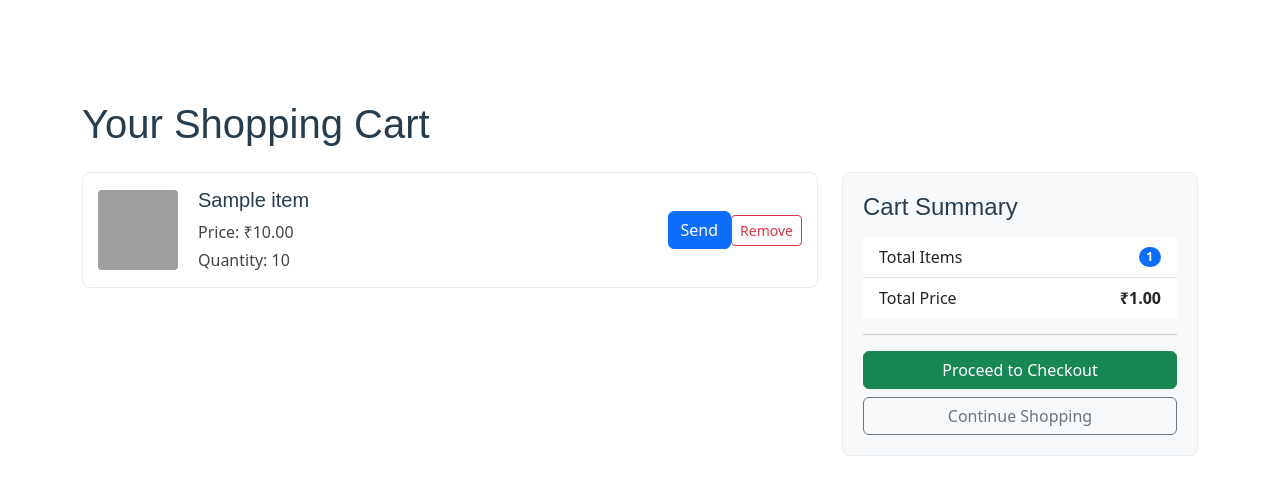
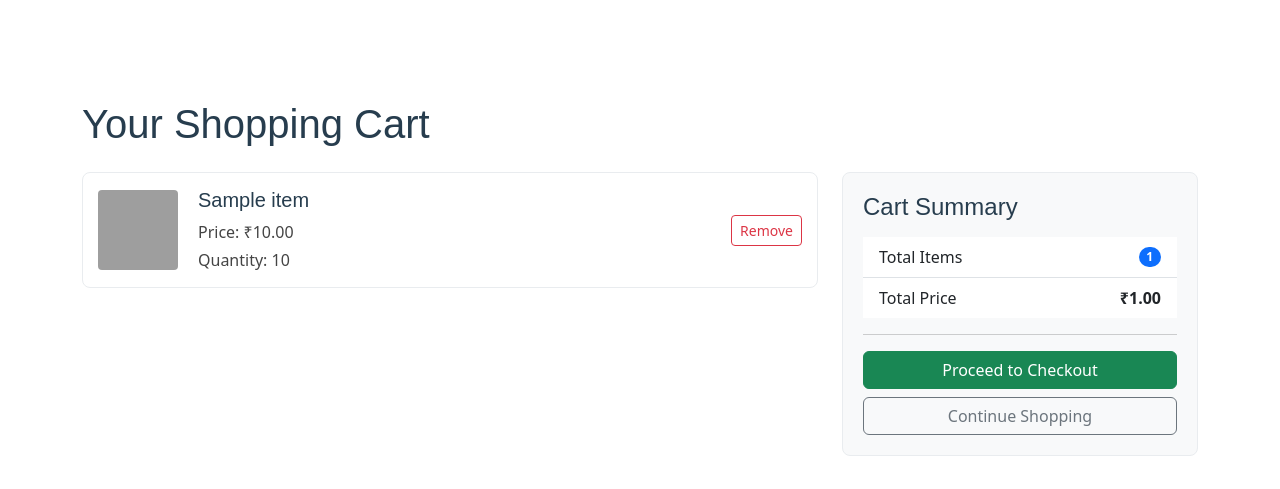
Before and after one commit to sreekanthops/gspaces_new, a Flask app: template templates/cart.html in a window 1280 px wide. Shown: the part 74-563 px from the top of the page. Run offline with Flask 3, Linux system fonts and the light colour scheme; the template is opened without the code that fills it: most values are stand-ins (such as "Sample title", 1, 10 or a date in 2020); some libraries are stand-ins or nearby versions; grey boxes are pictures that could not be loaded.

Commit message:
Update cart.html

```diff
--- a/templates/cart.html
+++ b/templates/cart.html
@@ -75,7 +75,6 @@
                                 <p class="mb-0">Quantity: {{ item.quantity }}</p>
                             </div>
                             <!-- changed id to class -->
-                            <button class="sendBtn btn btn-primary">Send</button>
                             <a href="{{ url_for('remove_from_cart', product_id=item.id) }}" class="btn btn-sm btn-outline-danger">Remove</a>
                         </div>
                     {% endfor %}
```
